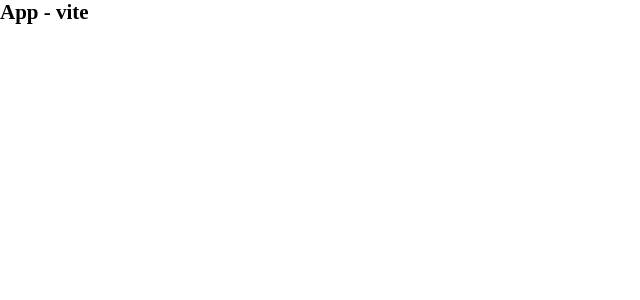
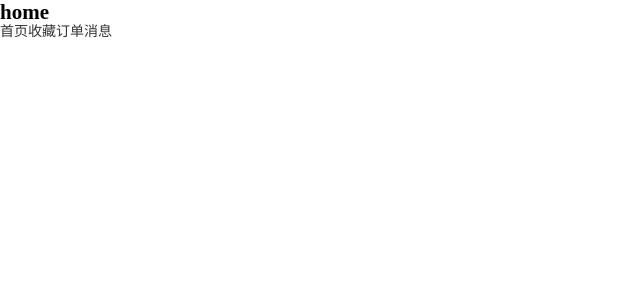
Before and after one commit to xionglp/ls-trip-vite, a Vue app: page /#/home in a window 1280 px wide. Shown: the top 300 px of the page, without its empty margins (0-640 px from the left). Built offline with nearby package versions, Linux system fonts and the light colour scheme.

Commit message:
vue-router use

```diff
--- a/package.json
+++ b/package.json
@@ -8,10 +8,13 @@
   },
   "dependencies": {
     "normalize.css": "^8.0.1",
-    "vue": "^3.2.38"
+    "vue": "^3.2.38",
+    "vue-router": "^4.1.6"
   },
   "devDependencies": {
     "@vitejs/plugin-vue": "^3.0.3",
+    "less": "^4.1.3",
+    "less-loader": "^11.1.0",
     "vite": "^3.0.9"
   }
 }
--- a/src/App.vue
+++ b/src/App.vue
@@ -1,6 +1,10 @@
 <template>
   <div class="app">
-    <h2>App - vite</h2>
+    <router-view></router-view>
+    <router-link to="/home">首页</router-link>
+    <router-link to="/favor">收藏</router-link>
+    <router-link to="/order">订单</router-link>
+    <router-link to="/message">消息</router-link>
   </div>
 </template>
 
--- a/src/main.js
+++ b/src/main.js
@@ -1,7 +1,8 @@
 import { createApp } from 'vue'
 import App from './App.vue'
+import router from "./router/index"
 
 import "normalize.css"
 import "./assets/css/index.css"
 
-createApp(App).mount('#app')
+createApp(App).use(router).mount('#app')
--- /dev/null
+++ b/src/router/index.js
@@ -0,0 +1,29 @@
+import { createRouter, createWebHashHistory } from "vue-router"
+
+const router = createRouter({
+  history: createWebHashHistory(),
+  routes: [
+    {
+      path: "/",
+      redirect: "/home"
+    },
+    {
+      path: "/home",
+      component: import("@/views/home/home.vue")
+    },
+    {
+      path: "/favor",
+      component: import("@/views/favor/favor.vue")
+    },
+    {
+      path: "/order",
+      component: import("@/views/order/order.vue")
+    },
+    {
+      path: "/message",
+      component: import("@/views/message/message.vue")
+    }
+  ]
+})
+
+export default router
--- /dev/null
+++ b/src/views/favor/favor.vue
@@ -0,0 +1,13 @@
+<template>
+  <div class="favor">
+    <h2>favor</h2>
+  </div>
+</template>
+
+<script setup>
+
+</script>
+
+<style lang="less" scoped>
+
+</style>
--- /dev/null
+++ b/src/views/home/home.vue
@@ -0,0 +1,13 @@
+<template>
+  <div class="home">
+    <h2>home</h2>
+  </div>
+</template>
+
+<script setup>
+
+</script>
+
+<style lang="less" scoped>
+
+</style>
--- /dev/null
+++ b/src/views/message/message.vue
@@ -0,0 +1,13 @@
+<template>
+  <div class="message">
+    <h2>message</h2>
+  </div>
+</template>
+
+<script setup>
+
+</script>
+
+<style lang="less" scoped>
+
+</style>
--- /dev/null
+++ b/src/views/order/order.vue
@@ -0,0 +1,13 @@
+<template>
+  <div class="order">
+    <h2>order</h2>
+  </div>
+</template>
+
+<script setup>
+
+</script>
+
+<style lang="less" scoped>
+
+</style>
```
Also changed, not shown: 1 other file (tests, documents, lock files or other folders).
